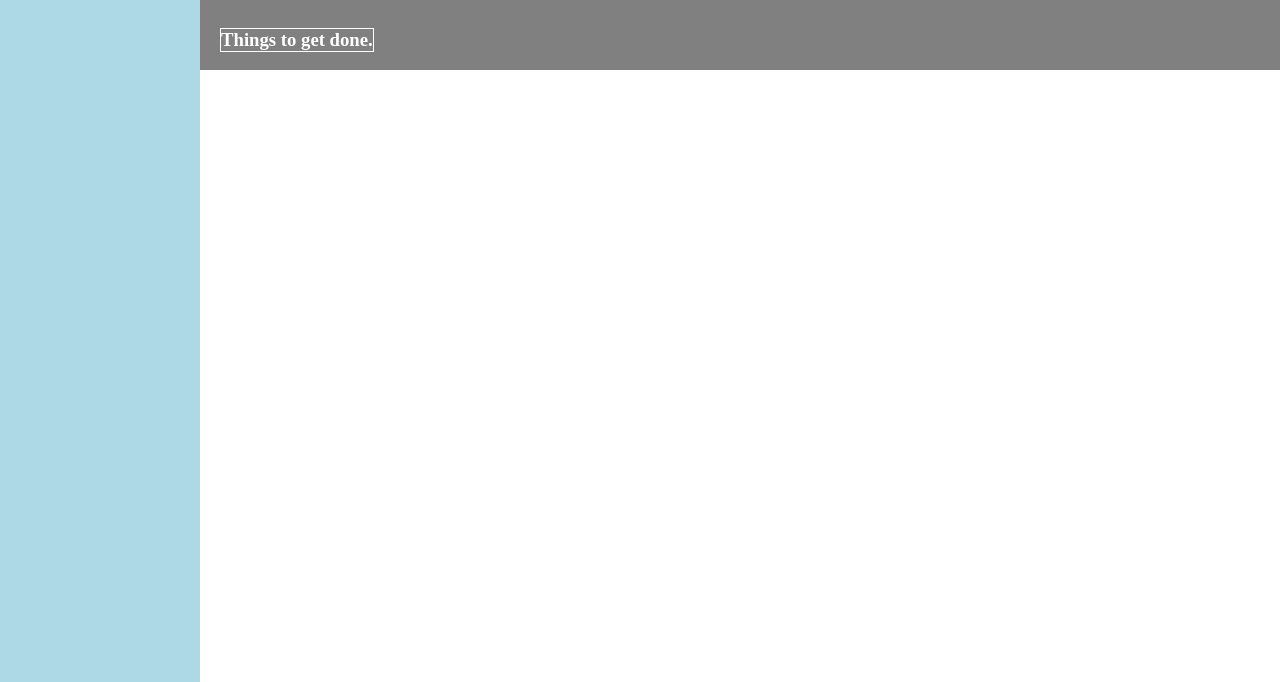
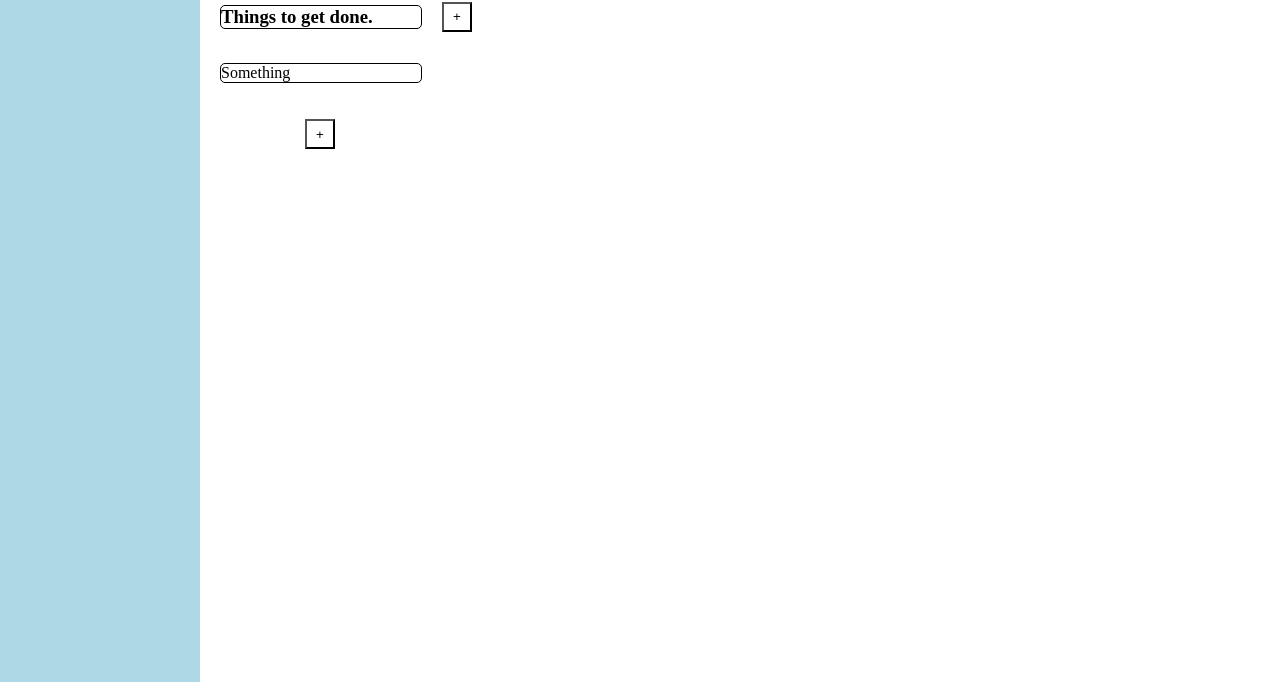
Before and after one commit to PeterHellmuth/todo-list, a website built with webpack: page dist/index.html in a window 1280 px wide. Shown: the part 118-800 px from the top of the page. Built offline with nearby package versions, Linux system fonts and the light colour scheme.

Commit message:
Start to add structure for adding new items/cats

```diff
--- a/src/domGenerate.js
+++ b/src/domGenerate.js
@@ -1,13 +1,19 @@
-export {generateCategories}
+export {generateCategories, generateTodoItems}
 import { project, todoItem } from "./todo"
 
-function generateCategories(project){
-    let content = document.createElement("div");
-    project.categories.forEach((category) => appendElem(content, "h3", category, "category-header"));
-    return content;
+function generateCategories(project, appendTo){
+    project.categories.forEach((category) => appendElem(appendTo, "h3", category, "category-header"));
+    appendElem(appendTo, "button", "+","add-category-button");
 }
 
+function generateTodoItems(project, appendTo){
+    project.todoItems.forEach((todoItem) => {
+        let newItem = appendElem(appendTo, "p", todoItem.title, "todo-item");
+        newItem.style.gridColumn = project.getGridColumnIndex(newItem.category);
+    });
 
+    appendElem(appendTo, "button", "+","add-todo-button");
+}
 
 function appendElem(parentElem, type, innerText = null, classIn = null, id = null){
     let childElem = document.createElement(`${type}`);
--- a/src/index.js
+++ b/src/index.js
@@ -1,8 +1,9 @@
 import './style.css';
 import { todoItem, project } from './todo';
-import { generateCategories } from './domGenerate';
+import { generateCategories, generateTodoItems } from './domGenerate';
 
 const categoriesDiv = document.getElementById("categories");
+const todoItemsDiv = document.getElementById("todo-items");
 
 let defaultCat = "Things to get done.";
 let defaultProject = new project("Default project", "This is the default project, feel free to add items or make a new project.");
@@ -11,4 +12,5 @@ defaultProject.addCategory(defaultCat);
 let firstTodo = new todoItem("Something", "this is a thing", "tomorrow", 1, defaultCat);
 defaultProject.addTodoItem(firstTodo);
 
-categoriesDiv.appendChild(generateCategories(defaultProject));
+generateCategories(defaultProject, categoriesDiv);
+generateTodoItems(defaultProject, todoItemsDiv);
--- a/src/style.css
+++ b/src/style.css
@@ -10,13 +10,19 @@ body{
     padding-left: 20px;
 }
 
-.main-content{
+.header{
+    background-color: grey;
+    color: white;
+}
+
+h1{
+    margin: 0px;
 }
 
 .categories-section{
-    background-color: grey;
     padding-left: 20px;
-    color: white;
+    background-color: white;
+    color: black;
 }
 
 .header>h1{
@@ -25,8 +31,39 @@ body{
 
 #categories{
     display: flex;
+    gap: 20px;
 }
 
 .category-header{
     border: solid 1px;
+    width: 200px;
+    border-radius: 5px;
+
 }
+
+#todo-items{
+    display: grid;
+    grid-auto-columns: 200px;
+    gap: 20px;
+    padding-left: 20px;
+}
+
+.todo-item{
+    width: 200px;
+    border: solid 1px;
+    border-radius: 5px;
+}
+
+.add-todo-button{
+    background-color: white;
+    width: 30px;
+    height: 30px;
+    margin: 0 auto;
+}
+
+.add-category-button{
+    background-color: white;
+    width: 30px;
+    height: 30px;
+    margin: auto 0;
+}
--- a/src/todo.js
+++ b/src/todo.js
@@ -9,6 +9,8 @@ class todoItem {
         this.priority = priority;
         this.category = category;
     }
+
+
 }
 
 class project {
@@ -34,4 +36,8 @@ class project {
     removeTodoItem(todoItem){
         this.todoItems.splice(this.todoItems.indexOf(todoItem), 1);
     }
+
+    getGridColumnIndex(category){
+        return this.categories.indexOf(category)+1;
+    }
 }
```
Also changed, not shown: dist/bundle.js, dist/index.html.
